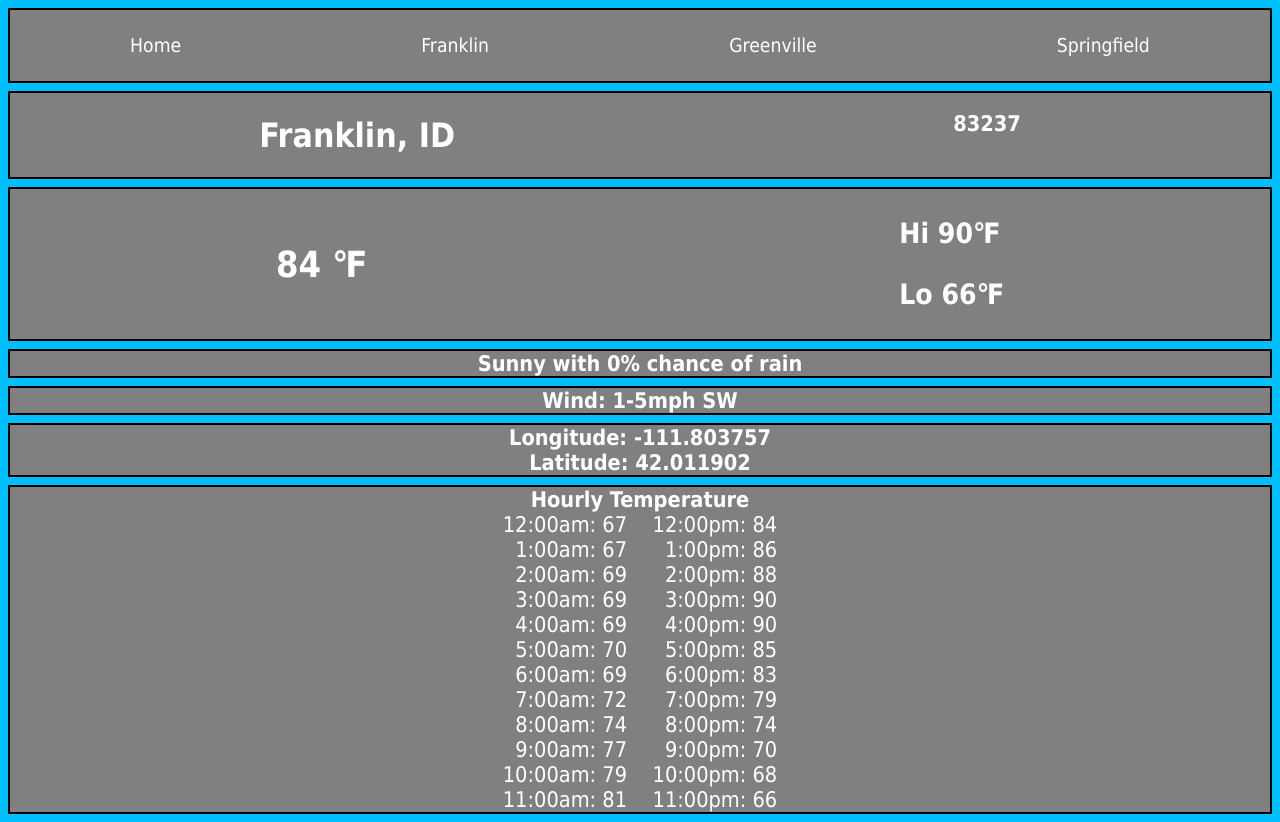
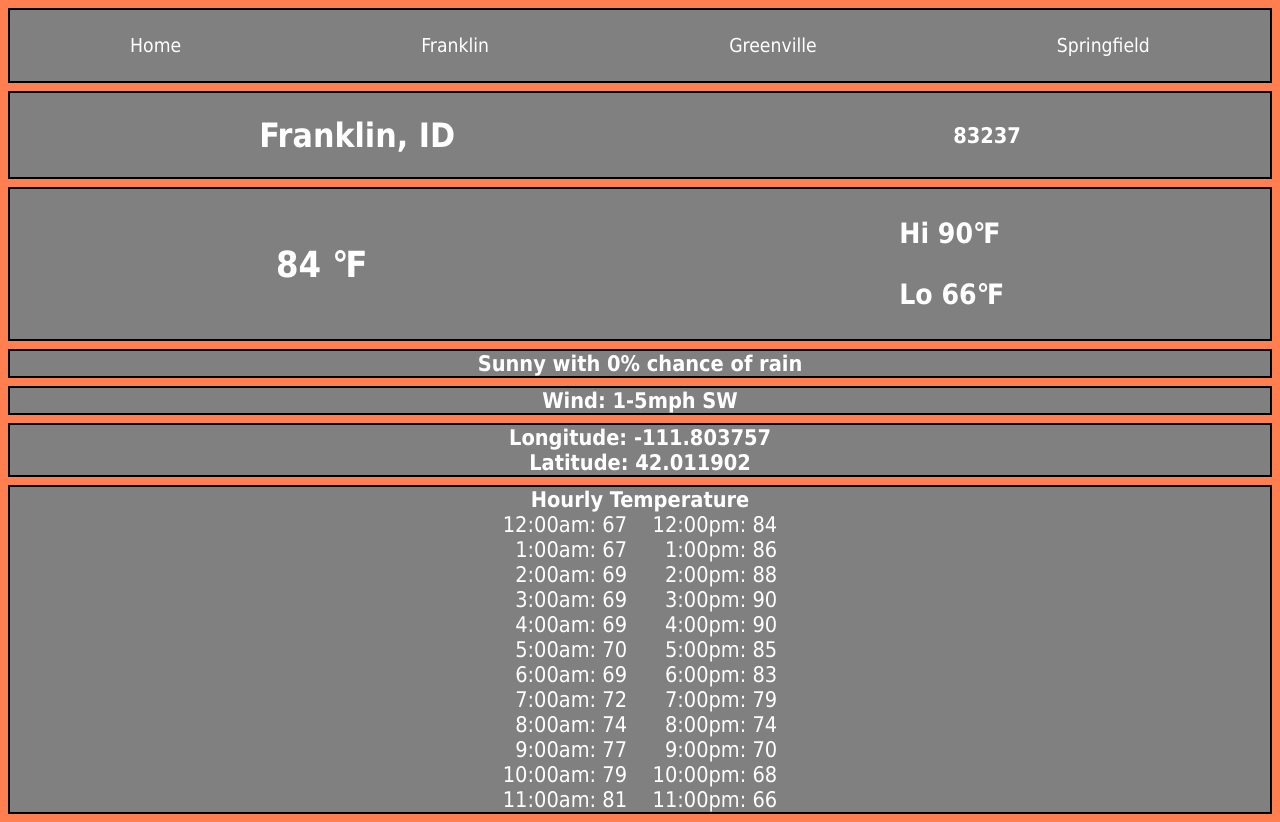
Before and after one commit to joedawalker/joedawalker.github.io, a plain HTML site: page homework/franklin-weather.html in a window 1280 px wide. Drawn offline with Linux system fonts and the light colour scheme.

Commit message:
update test
test to see responsiveness of media queries on different devices.

```diff
--- a/homework/css/weather-style.css
+++ b/homework/css/weather-style.css
@@ -23,8 +23,11 @@ nav,
     font-size: 1.4em;
 }
 
+.title {
+    align-items: center;
+}
+
 #zip {
-    padding-top: 0px;
     font-family: Tahoma, Geneva, sans-serif;
     font-size: .9em;
 }
@@ -133,3 +136,16 @@ a:active {
 .data-right {
     text-align: right;
 }
+
+@media screen and (min-width: 750px) {
+    body {
+        background-color: darkred;
+        font-size: 24px;
+    }
+}
+
+@media screen and (min-width: 1100px) {
+    body {
+        background-color: coral;
+    }
+}
```
